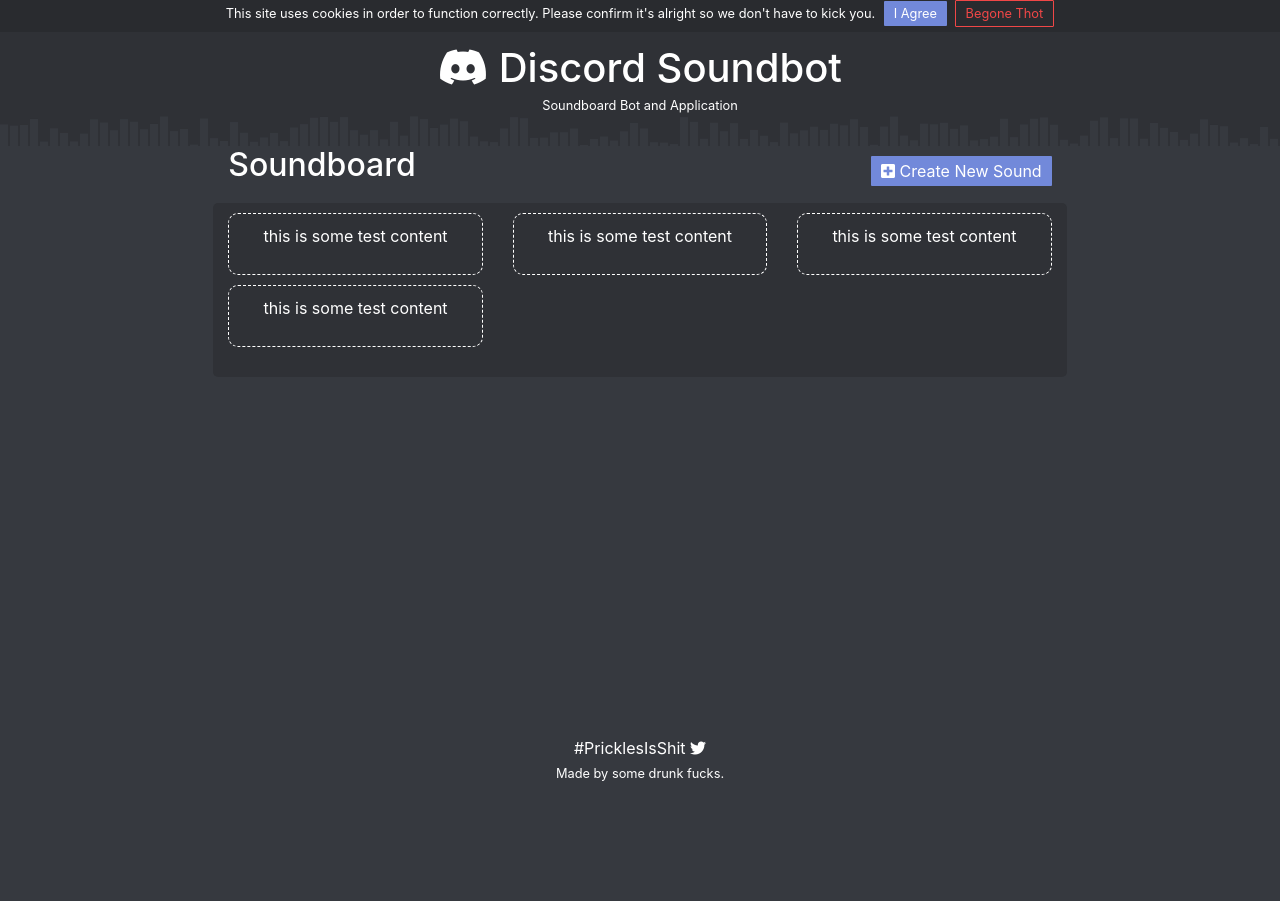
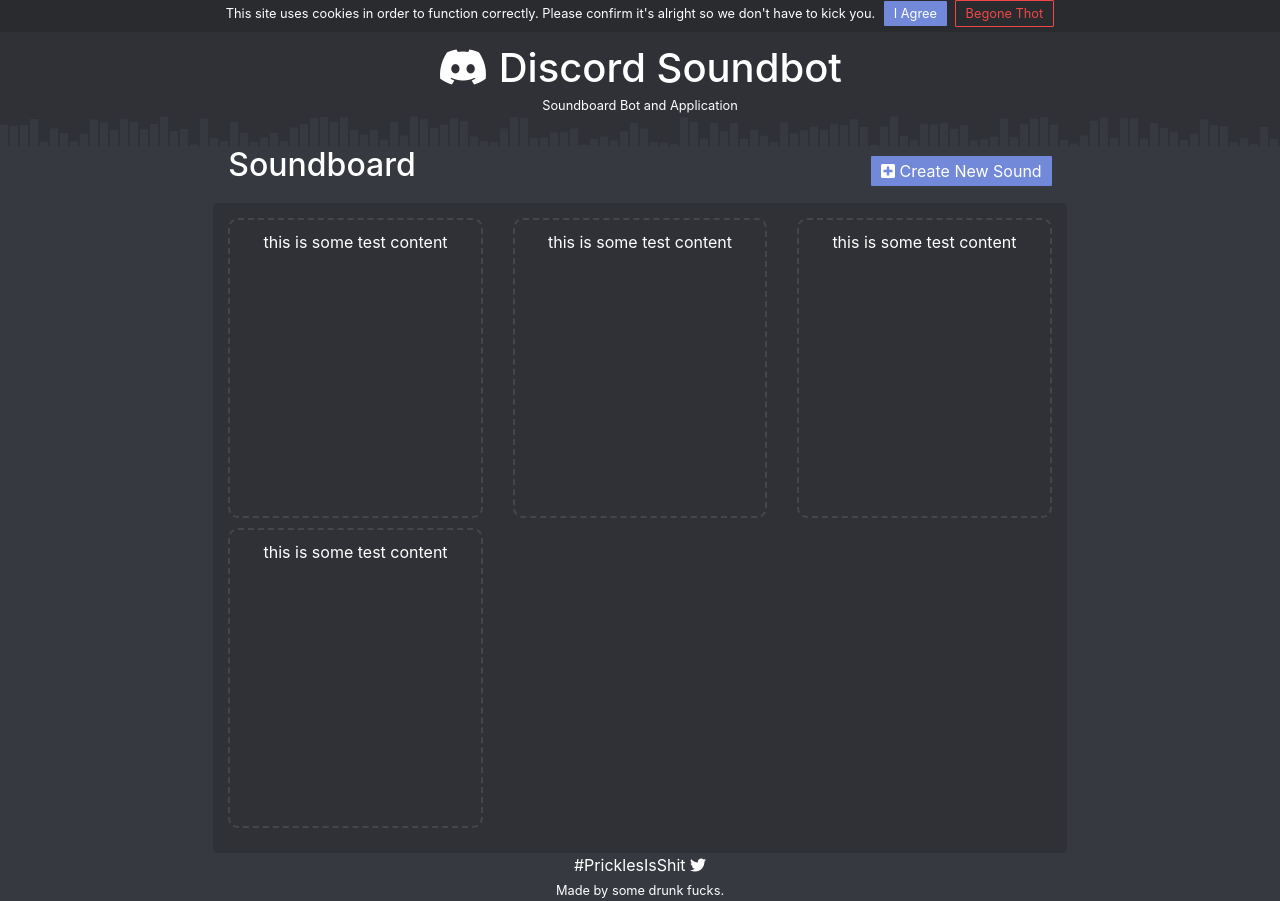
Before and after one commit to riezahughes/ui-graphql-discord, a React (Create React App) app: page /dashboard in a window 1280 px wide. Before the commit the page ends 800 px from the top, so only its background shows below. Built offline with nearby package versions, Linux system fonts and the light colour scheme.

Commit message:
Soundboard css adjustments

```diff
--- a/src/App.css
+++ b/src/App.css
@@ -94,9 +94,11 @@ footer{
   margin-top: 10px;
 }
 .sb-btn-container{
-  border: 1px dashed white;
+  border: 2px dashed rgba(255,255,255,0.1);
   border-radius: 10px;
-  margin-bottom: 10px
+  margin-bottom: 5px;
+  margin-top: 5px;
+  min-height: 300px;
 }
 
 @keyframes App-logo-spin {
```
